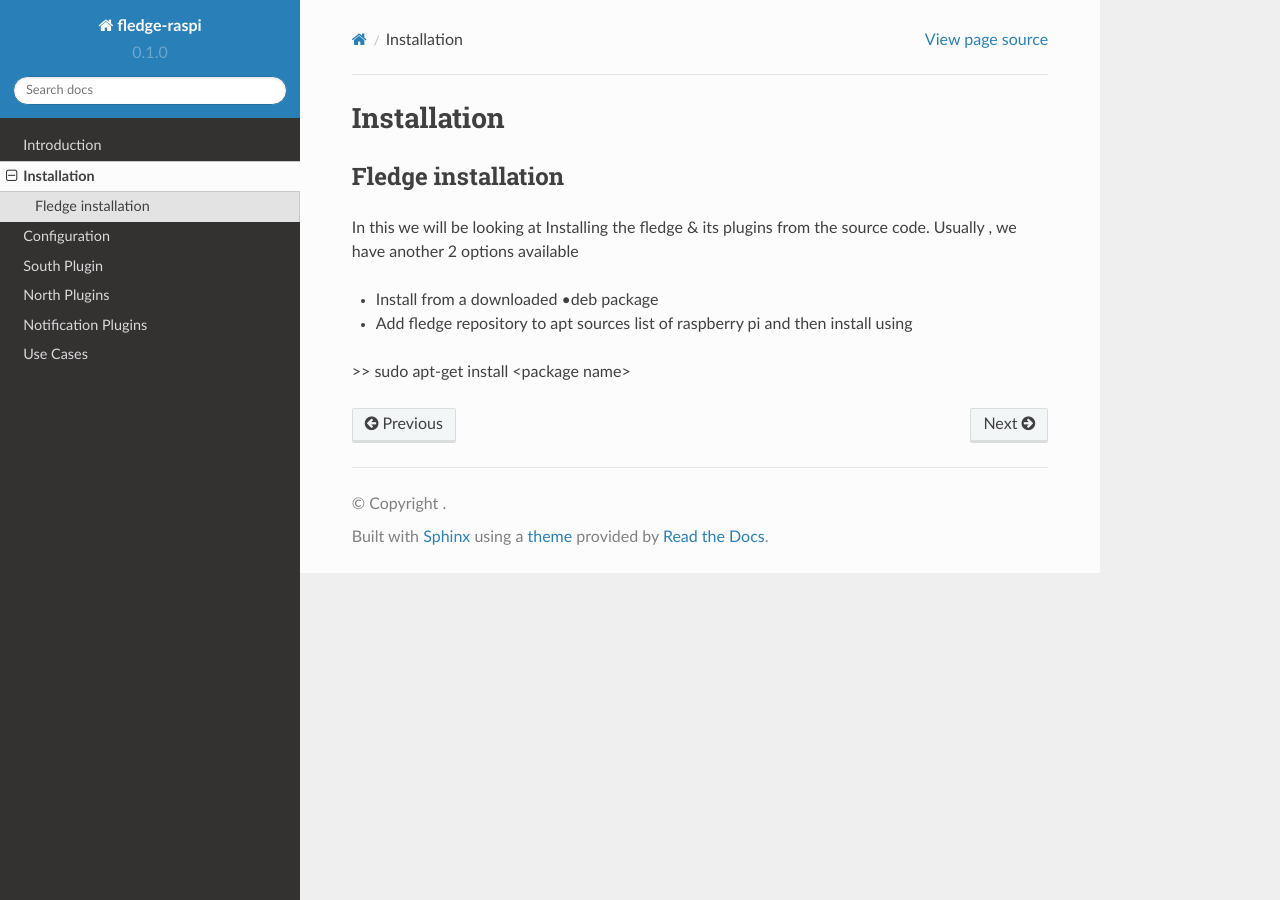
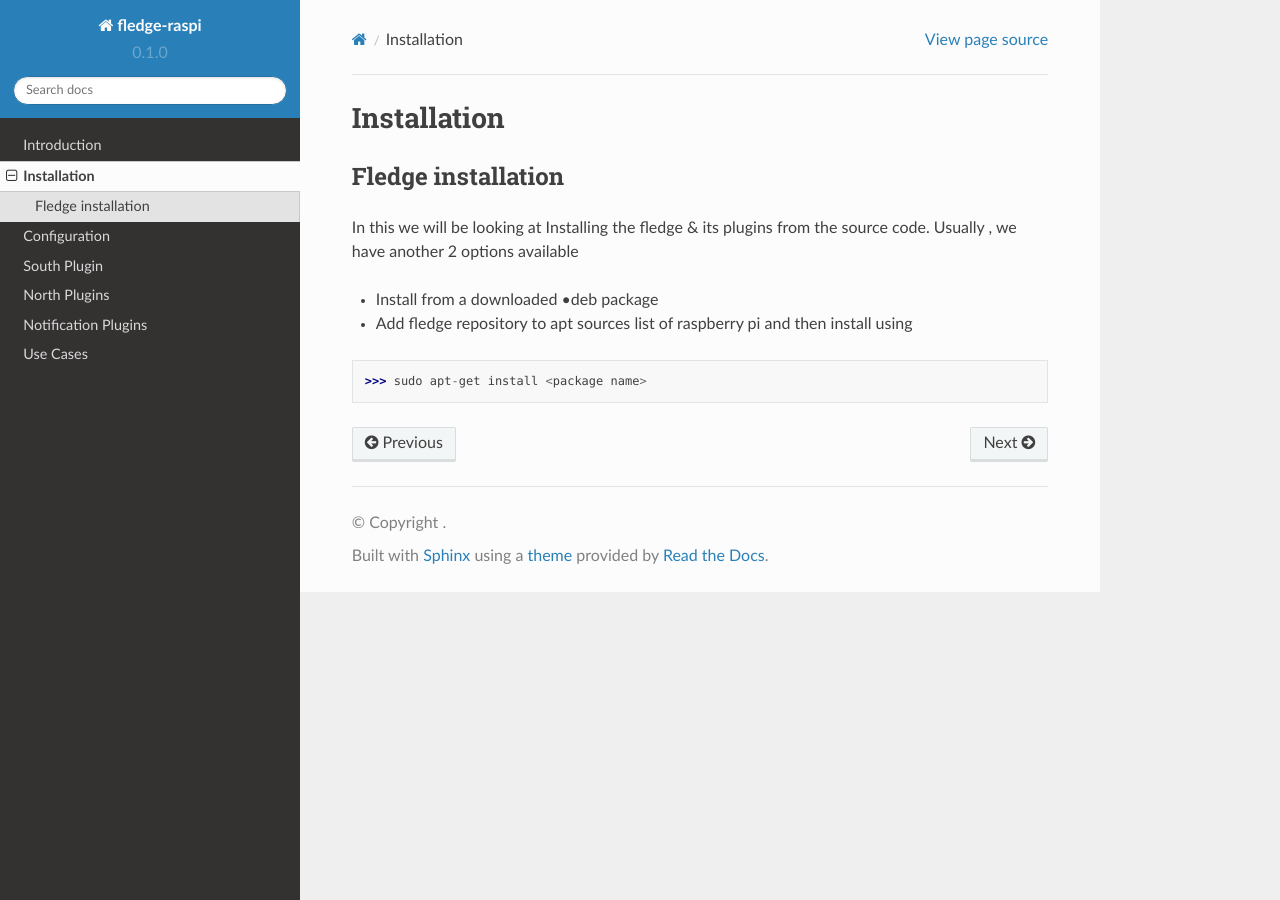
Before and after one commit to 19914039/fledgeDoc, a Sphinx documentation site: the page built from docs/source/installation.rst, in a window 1280 px wide. Built offline with Sphinx 7.4.7 and the Read the Docs theme 2.0.0, drawn with Linux system fonts in a browser that asks for light colours.

```diff
--- a/docs/source/installation.rst
+++ b/docs/source/installation.rst
@@ -10,4 +10,5 @@ In this we will be looking at Installing the fledge & its plugins from the sourc
 - Install from a downloaded •deb package
 - Add fledge repository to apt sources list of raspberry pi and then install using
 
->> sudo apt-get install <package name>
+
+>>> sudo apt-get install <package name>
```
